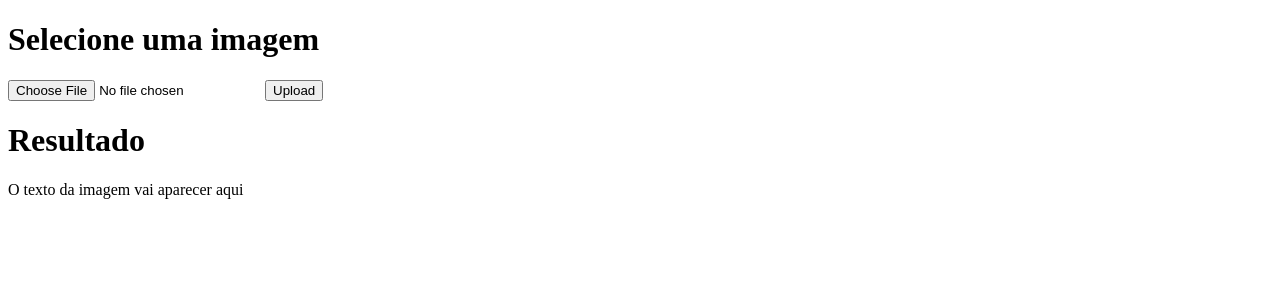
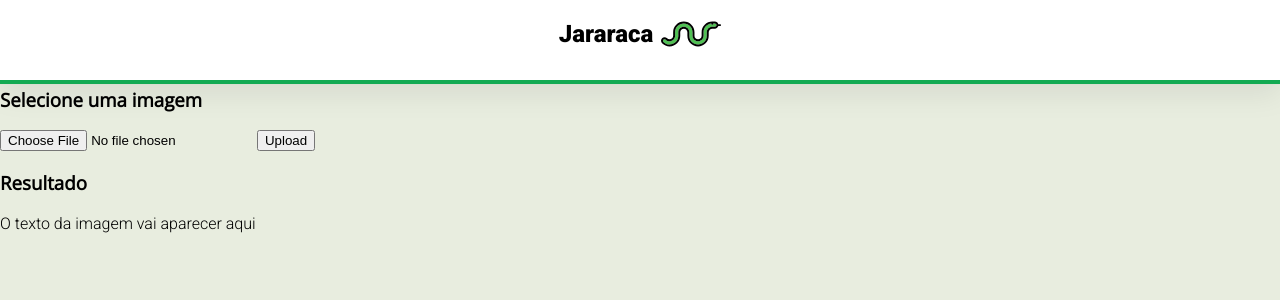
Before and after one commit to MatheusTurra/jararaca, a Flask app: page /upload in a window 1280 px wide. Shown: the top 300 px of the page. Run offline with Flask 2, Linux system fonts and the light colour scheme.

Commit message:
started the upload layout

```diff
--- /dev/null
+++ b/static/css/styles.css
@@ -0,0 +1,10 @@
+:root{
+    --color-background: #e8eddf;
+    --color-primary:  #13aa52;
+}
+
+body {
+    background-color: var(--color-background);
+    margin: 0;
+    padding: 0;
+}
--- /dev/null
+++ b/static/css/upload.css
@@ -0,0 +1,38 @@
+#navbar {
+    margin: 0px;
+    border-bottom: 0.5vh solid var(--color-primary);
+    background-color: #ffffff;
+    width: 100vw;
+    height: 10vh;
+    box-shadow: 0 1px 1px rgba(0, 0, 0, 0.01), 0 10px 30px rgba(0,0,0,0.08); z-index: 1000000;
+}
+
+#logo-container {
+    display: flex;
+    justify-content: center;
+    align-items: center;
+}
+
+#navbar-title {
+    order: 1;
+    font-family: 'Roboto', sans-serif;
+    color: var(--color-text-title);
+    margin-right: 1vh;
+}
+
+
+
+ #logo {
+    order: 2;
+    align-content: center;
+    width: 60px;
+    height: 60px;
+}
+
+.title {
+    font-family: 'Open Sans', sans-serif;
+}
+
+p {
+    font-family: 'Roboto', sans-serif;
+}
--- a/templates/upload.html
+++ b/templates/upload.html
@@ -2,21 +2,38 @@
 <html>
     <head>
         <title>Jararaca - Upload de imagem</title>
+        <link href="https://fonts.googleapis.com/css2?family=Open+Sans&family=Roboto:wght@300;900&display=swap" rel="stylesheet">
+        <link rel="stylesheet" type="text/css" href="{{ url_for('static', filename='css/styles.css') }}">
+        <link rel="stylesheet" type="text/css" href="{{ url_for('static', filename='css/upload.css') }}">
     </head>
     <body>
+
+        <div id='navbar'>
+            <div id='logo-container'>
+                <h2 id="navbar-title">
+                    Jararaca
+                </h2>
+                <div id="logo">
+                    <img id="logo" src="{{ url_for('static', filename='icons/logo.svg')}}">
+                </div>
+            </div>
+        </nav>
+
         {% if msg%}
         <h1> {{ msg }}</h1>
         {% endif %}
-
-        <h1>Selecione uma imagem</h1>
-
+        <div>
+            <div class="title">
+                <h3>Selecione uma imagem</h3>
+            </div>
             <form method="POST" enctype="multipart/form-data">
                 <p>
                     <input type="file" name="file">
                     <input type="submit" value="Upload">
                 </p>
             </form>
-        <h1>Resultado</h1>
+
+            <h3 class="title">Resultado</h3>
             {% if img_src %}
                 <img src='{{ img_src}}'>
             {% endif %}
@@ -26,5 +43,7 @@
             {% else %}
                 <p> O texto da imagem vai aparecer aqui </p>
             {% endif %}
+        </div>
+
     </body>
 </html>
```
Also changed, not shown: static/icons/logo.svg (added). Lines whose indentation alone changed are shown as unchanged.
